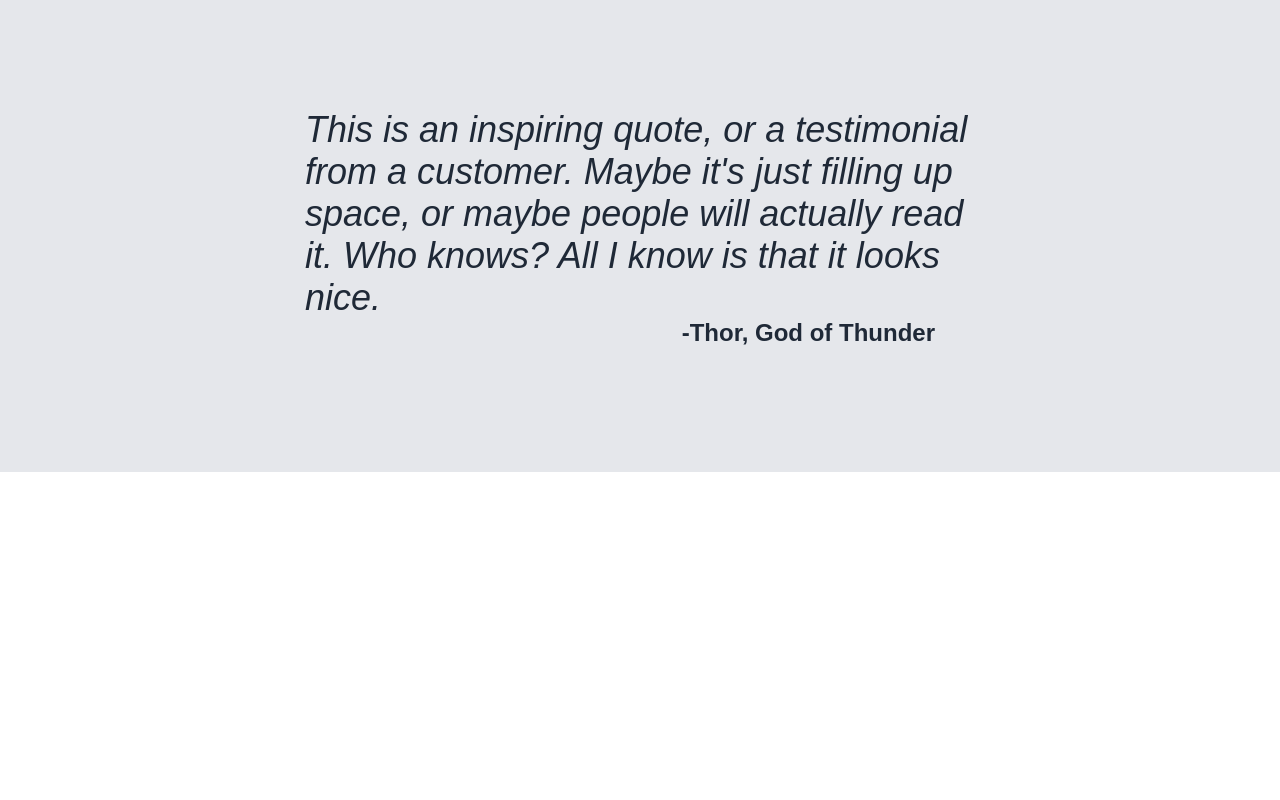
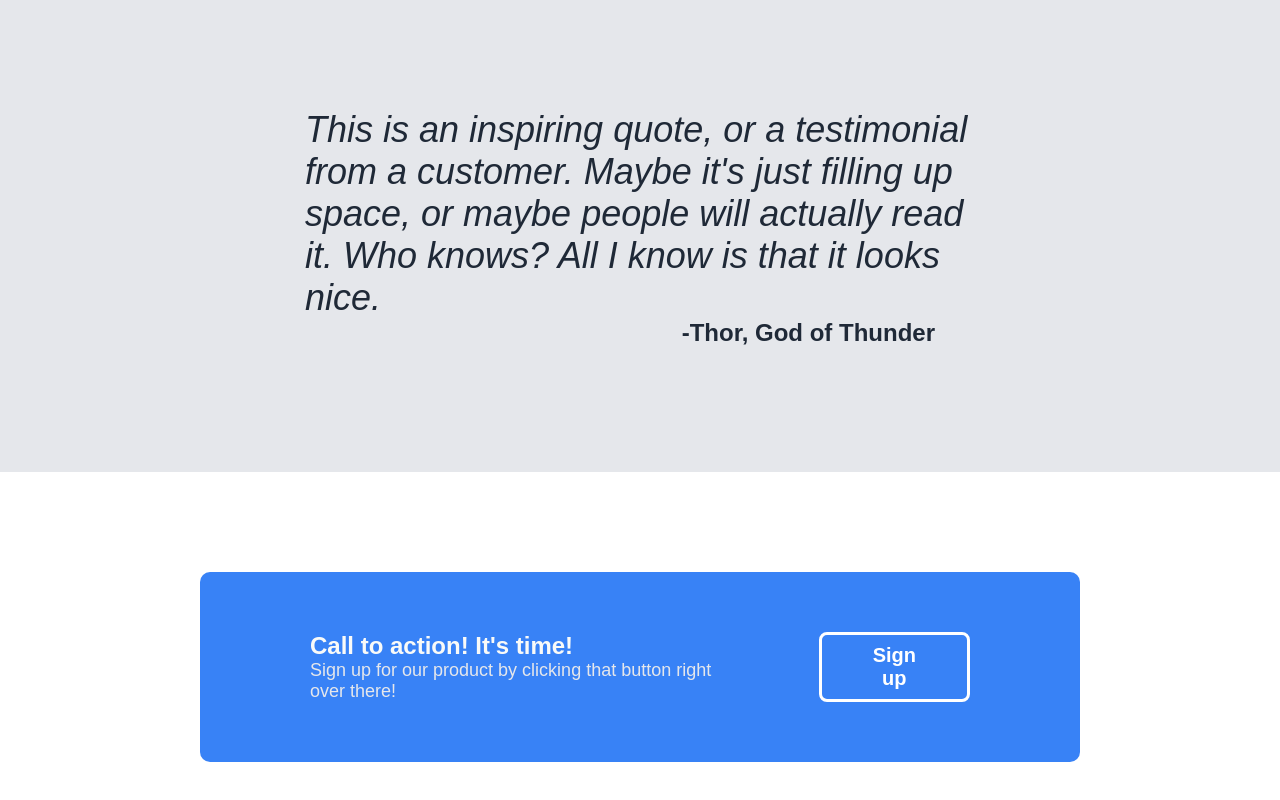
Before and after one commit to Luis-Code-3/odin-landing-page, a plain HTML site: page index.html in a window 1280 px wide. Shown: the part 1113-1913 px from the top of the page. Before the commit the page ends 1585 px from the top, so only its background shows below. Drawn offline with Linux system fonts and the light colour scheme.

Commit message:
add css section 5

```diff
--- a/index.html
+++ b/index.html
@@ -51,5 +51,15 @@
             <p>This is an inspiring quote, or a testimonial from a customer. Maybe it's just filling up space, or maybe people will actually read it. Who knows? All I know is that it looks nice.</p>
             <div class="container">-Thor, God of Thunder</div>
         </div>
+
+        <div class="five">
+            <div class="callaction">
+                <div class="text">
+                    <h1>Call to action! It's time!</h1>
+                    <p>Sign up for our product by clicking that button right over there!</p>
+                </div>
+                <button>Sign up</button>
+            </div>
+        </div>
     </body>
 </html>
--- a/styles.css
+++ b/styles.css
@@ -134,3 +134,40 @@ button {
     font-size: 24px;
     margin-right: 40px;
 }
+
+/* END OF 3RD SECTION */
+
+.five {
+    margin: 100px 200px;
+}
+
+.callaction {
+    display: flex;
+    justify-content: space-around;
+    align-items: center;
+    background-color: #3882f6;
+    padding: 60px 110px;
+    border-radius: 10px;
+    gap: 70px;
+}
+
+.callaction h1 {
+    margin: 0;
+    padding: 0;
+    color: #f9faf8;
+    font-size: 24px;
+    font-weight: 600;
+}
+
+.callaction p {
+    margin: 0;
+    padding: 0;
+    color: #e5e7eb;
+    font-weight: 300;
+    font-size: 18px;
+}
+
+.callaction button {
+    margin: 0;
+    border: solid white;
+}
```
